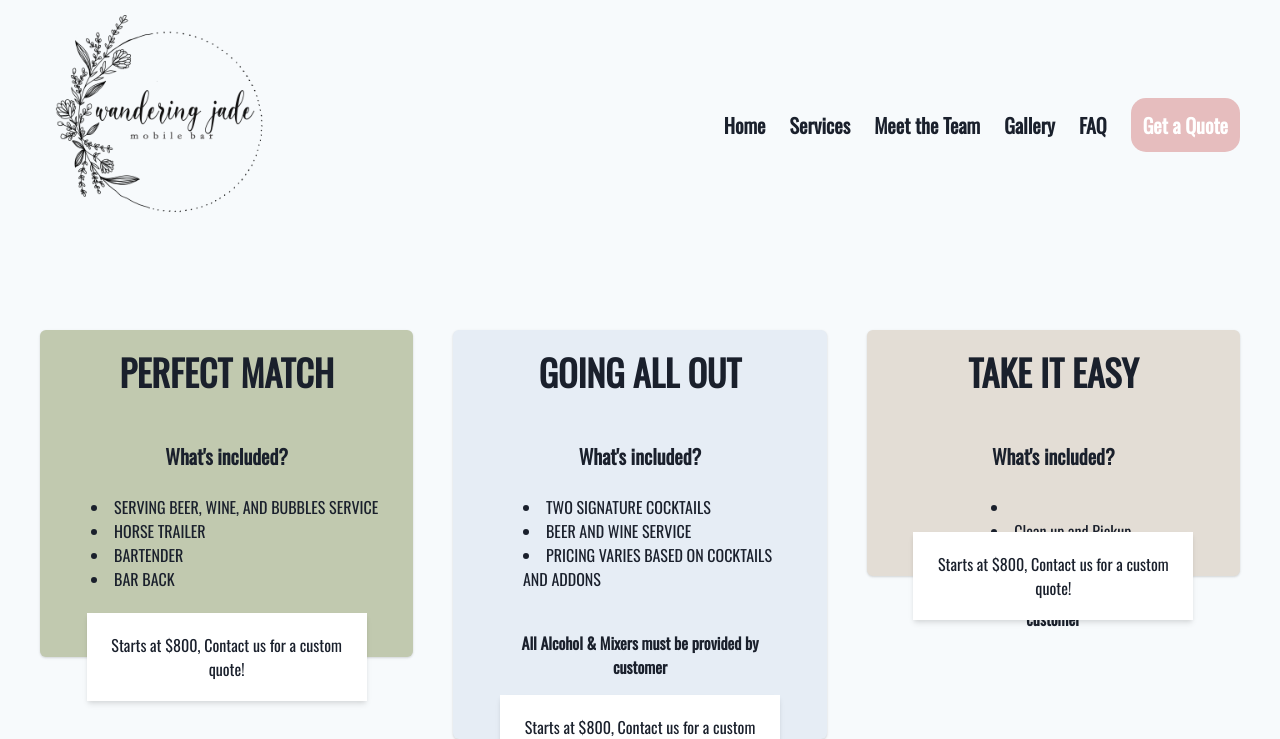
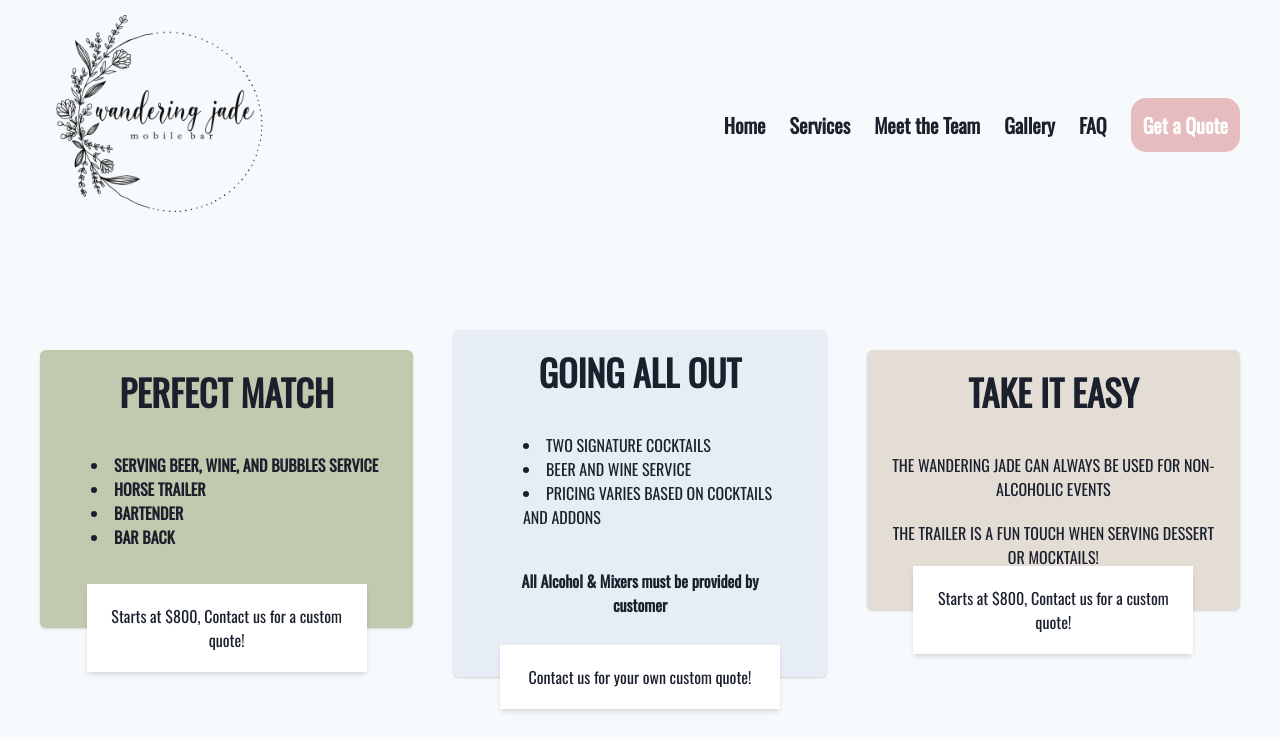
Before and after one commit to SpencerKyle/wandering-jade, a Next.js app: page /services in a window 1280 px wide. Shown: the top 739 px of the page. Built offline with nearby package versions, Linux system fonts and the light colour scheme.

Commit message:
changed font

```diff
--- a/pages/services.js
+++ b/pages/services.js
@@ -20,26 +20,16 @@ export default function Services() {
             <SimpleGrid columns={[1, 1, 3]} spacing={10} mx={10} pb={10} pt={20}>
 
 
-            <Card bgColor='#C1C9AF' align='center' height={[null, null, '80%']}>
+            <Card bgColor='#C1C9AF' align='center' height={[null, null, '80%']} mt='5'>
                 <CardHeader><Heading>PERFECT MATCH</Heading></CardHeader>
                 <CardBody display='flex' flex='1' flexDirection='column' justifyContent='space-between' align='center'>
                     <Box>
-                    {/* <Image
-                        src="/perfect_match_2.webp"
-                        width={300}
-                        height={300}
-                    /> */}
-                    <Text fontSize='xl' mb="6" mt="2" fontWeight='bold'>What&apos;s included?</Text>
-                    <UnorderedList maxW={300} listStylePos='inside' textAlign='left' style={{ display: 'inline-block' }}>
-                        <ListItem>SERVING BEER, WINE, AND BUBBLES SERVICE</ListItem>
-                        <ListItem>HORSE TRAILER</ListItem>
-                        <ListItem>BARTENDER</ListItem>
-                        <ListItem>BAR BACK</ListItem>
-                    </UnorderedList>
-                    </Box>
-                    <Spacer />
-                    <Box>
-                        <Text fontSize='md' mt='10' fontWeight='bold' maxW='250'>All Alcohol & Mixers must be provided by customer</Text>
+                        <UnorderedList maxW={300} listStylePos='inside' textAlign='left' style={{ display: 'inline-block' }} textStyle='serviceItem'>
+                            <ListItem>SERVING BEER, WINE, AND BUBBLES SERVICE</ListItem>
+                            <ListItem>HORSE TRAILER</ListItem>
+                            <ListItem>BARTENDER</ListItem>
+                            <ListItem>BAR BACK</ListItem>
+                        </UnorderedList>
                     </Box>
                     </CardBody>
                 <CardFooter>
@@ -53,12 +43,6 @@ export default function Services() {
                 <CardHeader><Heading>GOING ALL OUT</Heading></CardHeader>
                 <CardBody display='flex' flex='1' flexDirection='column' justifyContent='space-between' align='center'>
                     <Box>
-                        {/* <Image
-                            src="/going_all_out_2.webp"
-                            width={300}
-                            height={300}
-                        /> */}
-                        <Text fontSize='xl' mb="6" mt="2" fontWeight='bold'>What&apos;s included?</Text>
                         <UnorderedList maxW={250} listStylePos='inside' textAlign='left' style={{ display: 'inline-block' }}>
                             <ListItem>TWO SIGNATURE COCKTAILS</ListItem>
                             <ListItem>BEER AND WINE SERVICE</ListItem>
@@ -72,29 +56,16 @@ export default function Services() {
                 </CardBody>
                 <CardFooter></CardFooter>
                 <Box layerStyle='customBox'>
-                        Starts at $800, Contact us for a custom quote!
+                        Contact us for your own custom quote!
                 </Box>
             </Card>
 
-            <Card bgColor='#E3DDD5' align='center' height={[null, null, '60%']}>
+            <Card bgColor='#E3DDD5' align='center' height={[null, null, '75%']} mt='5'>
                 <CardHeader><Heading>TAKE IT EASY</Heading></CardHeader>
                 <CardBody display='flex' flex='1' flexDirection='column' justifyContent='space-between' align='center'>
                     <Box>
-                        {/* <Image
-                            src="/take_it_easy_2.webp"
-                            width={300}
-                            height={300}
-                        /> */}
-                        <Text fontSize='xl' mb="6" mt="2" fontWeight='bold'>What&apos;s included?</Text>
-                        <Text></Text>
-                        <UnorderedList maxW={300} listStylePos='inside' textAlign='left' style={{ display: 'inline-block' }}>
-                            <ListItem></ListItem>
-                            <ListItem>Clean up and Pickup</ListItem>
-                        </UnorderedList>
-                    </Box>
-                    <Spacer />
-                    <Box align='center'>
-                        <Text fontSize='md' mt='10' fontWeight='bold' maxW='250'>All Alcohol & Mixers must be provided by customer</Text>
+                        <Text mb='5'>THE WANDERING JADE CAN ALWAYS BE USED FOR NON-ALCOHOLIC EVENTS</Text>
+                        <Text mb='5'>THE TRAILER IS A FUN TOUCH WHEN SERVING DESSERT OR MOCKTAILS!</Text>
                     </Box>
                 </CardBody>
                 <CardFooter></CardFooter>
--- a/theme.js
+++ b/theme.js
@@ -6,6 +6,11 @@ const theme = extendTheme({
     heading: `'Oswald'`,
     body: `'Oswald'`,
     banner: `'Georgia'`
+  },
+  textStyles: {
+    serviceItem: {
+      fontWeight: 'bold',
+    }
   },
   layerStyles: {
     galleryItem: {
```
